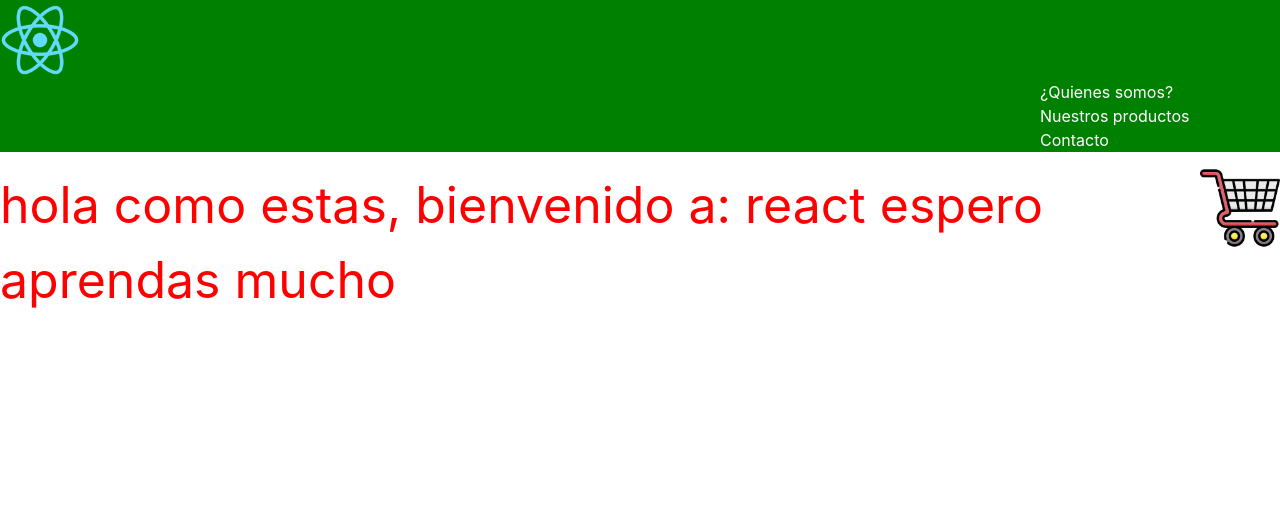
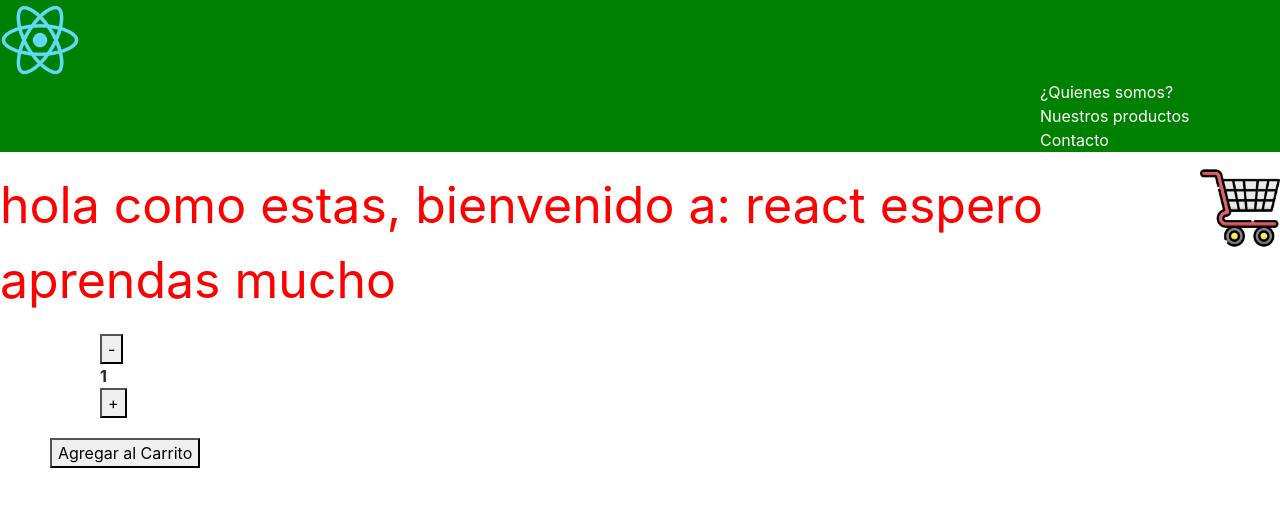
Before and after one commit to santi-coder/tienda-ecomerce-, a React (Create React App) app: page / in a window 1280 px wide. Shown: the top 506 px of the page. Built offline with nearby package versions, Linux system fonts and the light colour scheme.

Commit message:
desafio 5 en proceso

```diff
--- /dev/null
+++ b/src/components/itemCount/index.jsx
@@ -0,0 +1,20 @@
+import React from 'react'
+
+const ItemCountComponent = ({stock}) => {
+    return (
+      <>
+        <div style={{marginLeft:100}}>
+            <button>-</button>
+            <br/>
+            <b>1</b>
+            <br/>
+            <button>+</button>
+        </div>
+        <div style={{marginLeft:50, marginTop:20}}>
+            <button> Agregar al Carrito </button>
+        </div>
+      </>
+    )
+}
+
+export default ItemCountComponent
--- a/src/contenedor/itemListContainer/itemListContainer.jsx
+++ b/src/contenedor/itemListContainer/itemListContainer.jsx
@@ -1,9 +1,11 @@
 import React from 'react'
+import ItemCountComponent from '../../components/itemCount'
 
 const ItemListContainerComponent = (props) => {
     return (
         <div>
             <p style={{color:"red", fontSize:50}}>hola como estas, bienvenido a: {props.curso} espero aprendas {props.cantidad}</p>
+            <ItemCountComponent stock={5}/>
         </div>
     )
 }
```
Also changed, not shown: 1 other file (tests, documents, lock files or other folders).
